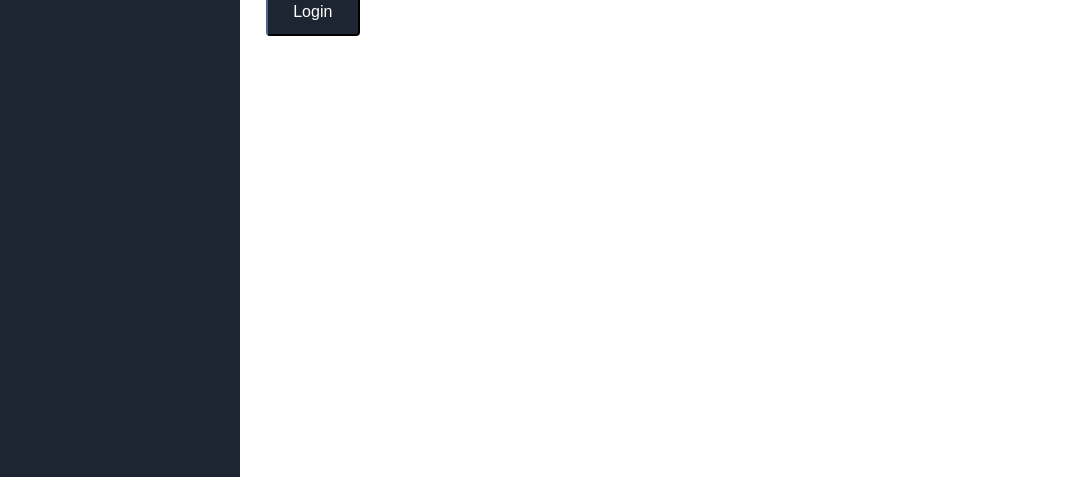
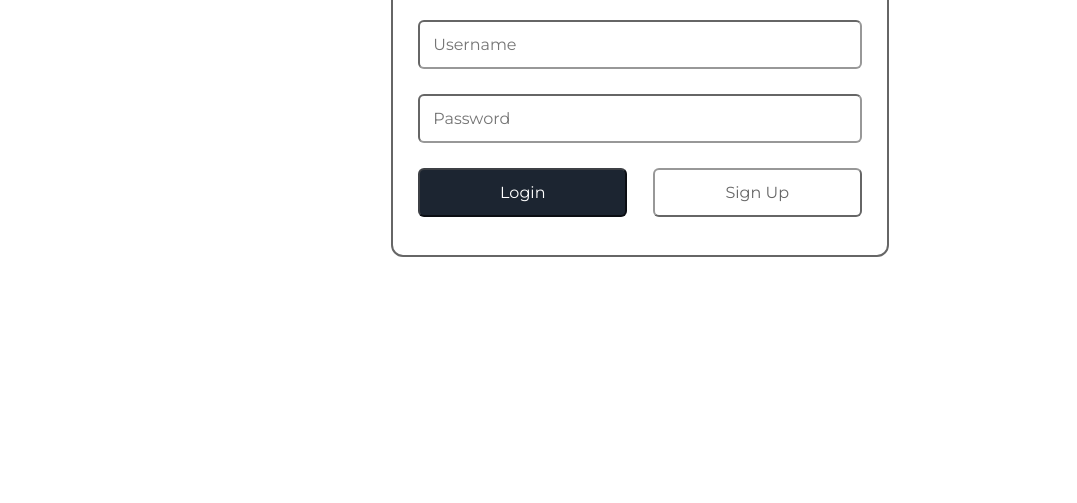
Before and after one commit to somwork/client, a React app: page /login in a window 1280 px wide. Shown: the part 323-826 px from the top of the page, without its empty margins (0-1077 px from the left). Before the commit the page ends 800 px from the top, so only its background shows below. Built offline with nearby package versions, Linux system fonts and the light colour scheme.

Commit message:
Prompt for login if not autherized

```diff
--- a/src/Routes.js
+++ b/src/Routes.js
@@ -1,17 +1,26 @@
 import React from "react";
-import { Route } from "react-router-dom";
-import Main from "./views/Main";
-import Second from "./views/Second";
+import { BrowserRouter as Router, Redirect, Route } from "react-router-dom";
+import Dashboard from "./views/Dashboard";
 import Login from "./views/Login";
 import SignUp from "./views/SignUp";
 import Create from "./views/Task/Create";
 import Update from "./views/Task/Update";
+import auth from "./api/auth";
 
-export default () => [
-  <Route path="/" exact component={Main} />,
-  <Route path="/second" component={Second} />,
-  <Route path="/login" component={Login} />,
-   <Route path='/sign-up' component={SignUp}/>,
-  <Route path="/task/create" component={Create} />,
-  <Route path="/task/update" component={Update} />
-];
+function logout() {
+  auth.logout()
+  return <Redirect to='/login' />
+}
+
+export default () => (
+  <Router>
+    <div>
+      <Route path="/" exact component={Dashboard} />
+      <Route path="/login" component={Login} />
+      <Route path='/sign-up' component={SignUp}/>
+      <Route path="/task/create" component={Create} />
+      <Route path="/task/update" component={Update} />
+      <Route path="/logout" component={logout} />
+    </div>
+  </Router>
+);
--- a/src/api/auth.js
+++ b/src/api/auth.js
@@ -87,6 +87,7 @@ const auth = {
     })
 
     if (!res.ok) {
+      this.logout()
       throw new Error('token could not be refreshed')
     }
 
@@ -102,6 +103,15 @@ const auth = {
     clearTokens()
     // TODO make a call to the server, this should invalidate the current active
     // accessToken and refreshToken
+  },
+
+  /**
+   * Check wether a user is authenticated
+   * @return {Boolean}
+   */
+  ok () {
+    const { accessToken, refreshToken } = getTokens()
+    return accessToken && refreshToken
   }
 }
 
--- /dev/null
+++ b/src/components/Alert/Alert.css
@@ -0,0 +1,10 @@
+.alert {
+  background: var(--danger);
+  color: var(--danger-dark);
+  border: solid 2px var(--danger-dark);
+  border-radius: var(--border-radius);
+  padding: calc(var(--spacing) / 2);
+  margin: var(--spacing-top-bottom);
+  font-weight: bold;
+  text-transform: capitalize;
+}
--- /dev/null
+++ b/src/components/Alert/Alert.js
@@ -0,0 +1,8 @@
+import React from 'react'
+import './Alert.css'
+
+export default ({ children }) => (
+  <div className='alert'>
+    {children}
+  </div>
+)
--- /dev/null
+++ b/src/components/Alert/index.js
@@ -0,0 +1,2 @@
+import Alert from './Alert'
+export default Alert
--- a/src/components/Layout/Layout.css
+++ b/src/components/Layout/Layout.css
@@ -1,4 +1,7 @@
-.layout {
-  max-width: var(--content-max-width);
-  margin: 0px auto;
+.layout .view {
+  position: absolute;
+  top: 0;
+  right: 0;
+  left: var(--sidebar-width);
+  height: 100%;
 }
--- a/src/components/Layout/Layout.js
+++ b/src/components/Layout/Layout.js
@@ -1,10 +1,29 @@
-import React from 'react'
+import React, { Component } from 'react'
+import { Redirect } from 'react-router-dom'
+import Sidebar from '../Sidebar'
+import auth from '../../api/auth'
 import './Layout.css'
-import Sidebar from '../Sidebar'
 
-export default ({ children }) => (
-  <div className='layout'>
-    {children}
-    <Sidebar/>
-  </div>
-)
+export default class Layout extends Component {
+  whitelist = [
+    '/login',
+    '/sign-up',
+  ]
+
+  render () {
+    if (!auth.ok() && !this.whitelist.includes(window.location.pathname)) {
+      return <Redirect to="/login" />
+    }
+
+    return (
+      <div className='layout'>
+        <div className={!this.props.hideSideBar && 'view'}>
+          {this.props.children}
+        </div>
+        {!this.props.hideSideBar && (
+          <Sidebar/>
+        )}
+      </div>
+    )
+  }
+}
--- a/src/components/Sidebar/Sidebar.css
+++ b/src/components/Sidebar/Sidebar.css
@@ -1,9 +1,9 @@
 .sidebar{
-  position: absolute;
+  position: fixed;
   top:0;
   left: 0;
   background-color:var(--primary-dark);
-  min-width: 240px;
+  min-width: var(--sidebar-width);
   height: 100vh;
   box-sizing: border-box;
   line-height: 20px;
--- a/src/components/Sidebar/Sidebar.js
+++ b/src/components/Sidebar/Sidebar.js
@@ -10,7 +10,8 @@ class Sidebar extends Component {
   */
   items = [
     ["My projects", "/", "fas fa-tasks"],
-    ["Create Project", "/task/create", "fas fa-plus-square"]
+    ["Create Project", "/task/create", "fas fa-plus-square"],
+    ["Logout", "/logout", "fas fa-lock"]
   ]
 
   isActive(path){
--- a/src/default.css
+++ b/src/default.css
@@ -5,7 +5,10 @@
   --primary-light: #2e3a4a;
   --secondary: rgba(0, 0, 0, 0.6);
   --light: white;
-  --success: rgb(20, 226, 1);
+  --success: #73AB84;
+  --danger: #EF4E45;
+  --info: #30C5FF;
+  --danger-dark: #AA1729;
 
   --font-family: 'Montserrat', sans-serif;
   --font-regular: 400;
@@ -13,12 +16,14 @@
   --font-size: 16px;
 
   --spacing: 1.6em;
-  --spacing-top-bottom: var(--spacing) auto calc(var(--spacing) / 2);
+  --spacing-top-bottom: var(--spacing) 0px calc(var(--spacing) / 2) 0px;
 
   --content-max-width: 800px;
 
-  --border-radius: 4px;
+  --border-radius: 6px;
   --border-width: 2px;
+
+  --sidebar-width: 240px;
 }
 
 body {
@@ -44,6 +49,8 @@ p {
 
 section {
   padding: 0px var(--spacing);
+  max-width: var(--content-max-width);
+  margin: 0px auto;
 }
 
 section:last-of-type {
@@ -97,18 +104,34 @@ h6 {
   font-size: 1em;
 }
 
+input,
+textarea,
+button {
+  background: var(--light);
+  border-color: var(--secondary);
+  border-radius: var(--border-radius);
+  border-width: var(--border-width);
+  padding: calc(var(--spacing) / 2);
+  font-size: var(--font-size);
+  font-family: var(--font-family);
+  width: 100%;
+  margin: calc(var(--spacing) / 2) 0px;
+  resize: none;
+}
+
 input[type="submit"],
 button {
   background: var(--primary-dark);
-  border-color: var(--primary-dark);
   color: var(--light);
-  font-size: var(--font-size);
-  padding: calc(var(--spacing) / 2) var(--spacing);
-  border-radius: var(--border-radius);
-  margin: var(--spacing-top-bottom);
   cursor: pointer;
   appearance: none;
-  width: auto;
+}
+
+button.secondary {
+  background: var(--white);
+  color: var(--dark);
+  cursor: pointer;
+  appearance: none;
 }
 
 input[type="submit"]:hover,
@@ -118,18 +141,14 @@ button:hover {
   border-color: var(--primary-dark);
 }
 
-textarea,
-input {
-  background: var(--light);
-  border-color: var(--secondary);
-  border-radius: calc(var(--border-radius) * 2);
-  border-width: var(--border-width);
-  padding: calc(var(--spacing) / 2);
-  width: 100%;
-  margin: var(--spacing-top-bottom);
-  resize: none;
-}
-
 input.valid{
   border-color : var(--success);
 }
+
+input:focus,
+textarea:focus,
+button:focus,
+a:focus {
+  outline: none;
+  box-shadow: 0px 0px 0px 2px var(--info);
+}
--- a/src/index.js
+++ b/src/index.js
@@ -1,15 +1,10 @@
 import React from 'react';
 import ReactDOM from 'react-dom';
-import { BrowserRouter as Router } from "react-router-dom";
 import Routes from './Routes';
 import './default.css'
 
 const App = () => (
-  <Router>
-    <div>
-      <Routes />
-    </div>
-  </Router>
+  <Routes />
 )
 
 ReactDOM.render(<App />, document.getElementById('root'));
--- a/src/views/Main.js
+++ b/src/views/Dashboard.js
@@ -5,9 +5,7 @@ import Layout from '../components/Layout';
 export default () => (
   <Layout>
     <section>
-      <h1>Main View</h1>
-      <p><Link to='/second'>Second view</Link></p>
-      <p><Link to='/sign-up'>Sing up</Link></p>
+      <h1>Dashboard</h1>
     </section>
   </Layout>
 
--- /dev/null
+++ b/src/views/Login/Login.css
@@ -0,0 +1,30 @@
+.login {
+  height: 100vh;
+  display: flex;
+  align-items: center;
+  justify-content: center;
+}
+
+.login form {
+  padding: var(--spacing);
+  border: solid 2px var(--secondary);
+  border-radius: calc(var(--border-radius) * 2)
+}
+
+.login form h1 {
+  margin-top: calc(var(--spacing) / 4);
+}
+
+.login form input[type=submit] {
+  width: 100%;
+}
+
+.login form .actions {
+  display: flex;
+  justify-content: space-between;
+}
+
+.login form .actions button,
+.login form .actions input[type=submit] {
+  width: calc(50% - (var(--spacing) / 2));
+}
--- a/src/views/Login/Login.js
+++ b/src/views/Login/Login.js
@@ -1,31 +1,52 @@
-import React, { Component } from "react";
-import { Link } from "react-router-dom";
-import Layout from "../../components/Layout";
-import auth from "../../api/auth";
+import React, { Component } from "react"
+import { Link, Redirect, withRouter } from "react-router-dom"
+import Layout from "../../components/Layout"
+import Alert from "../../components/Alert"
+import auth from "../../api/auth"
+import './Login.css'
 
-export default class Login extends Component {
+export default withRouter(class Login extends Component {
   state = {
     username: "",
-    password: ""
-  };
+    password: "",
+    error: null,
+  }
 
   handleChange = event => {
     this.setState({
       [event.target.name]: event.target.value
-    });
-  };
+    })
+  }
 
   handleLogin = async event => {
-    event.preventDefault();
-    await auth.login(this.state.username, this.state.password);
-  };
+    event.preventDefault()
+
+    try {
+      await auth.login(this.state.username, this.state.password)
+      this.props.history.push('/')
+    } catch({ message }) {
+      this.setState({ error: message })
+    }
+  }
+
+  handleSignUp = () => {
+    this.props.history.push('/sign-up')
+  }
 
   render() {
+    if (auth.ok()) {
+      return <Redirect to='/' />
+    }
+
     return (
-      <Layout>
-        <section>
+      <Layout hideSideBar>
+        <section className='login'>
+          <div>
+            <form onSubmit={this.handleLogin}>
               <h1>Login</h1>
-          <form onSubmit={this.handleLogin}>
+              {this.state.error && (
+                <Alert>{this.state.error}</Alert>
+              )}
               <input
                 type="text"
                 name="username"
@@ -40,10 +61,14 @@ export default class Login extends Component {
                 value={this.state.password}
                 onChange={this.handleChange}
               />
+              <div className='actions'>
                 <input type="submit" value="Login" />
+                <button className='secondary' onClick={this.handleSignUp}>Sign Up</button>
+              </div>
             </form>
+          </div>
         </section>
       </Layout>
-    );
+    )
   }
-}
+})
--- a/src/views/Second.js
+++ /dev/null
@@ -1,12 +0,0 @@
-import React from 'react';
-import { Link } from 'react-router-dom';
-import Layout from '../components/Layout'
-
-export default () => (
-  <Layout>
-    <section>
-      <h1>Second View</h1>
-      <Link to='/'>Main view</Link>
-    </section>
-  </Layout>
-)
--- a/src/views/SignUp/SignUp.js
+++ b/src/views/SignUp/SignUp.js
@@ -93,12 +93,14 @@ export default class SignUp extends Component{
    */
   render(){
     return (
-      <Layout>
-        <h1>Sign Up</h1>
-        <form onSubmit={this.submitHandler}>
-          {this.fields.map(this.fieldRender.bind(this))}
-          <input type="submit" value="Submit"/>
-        </form>
+      <Layout hideSideBar>
+        <section>
+          <h1>Sign Up</h1>
+          <form onSubmit={this.submitHandler}>
+            {this.fields.map(this.fieldRender.bind(this))}
+            <input type="submit" value="Submit"/>
+          </form>
+        </section>
       </Layout>
     )
   }
```
Lines whose indentation alone changed are shown as unchanged.
